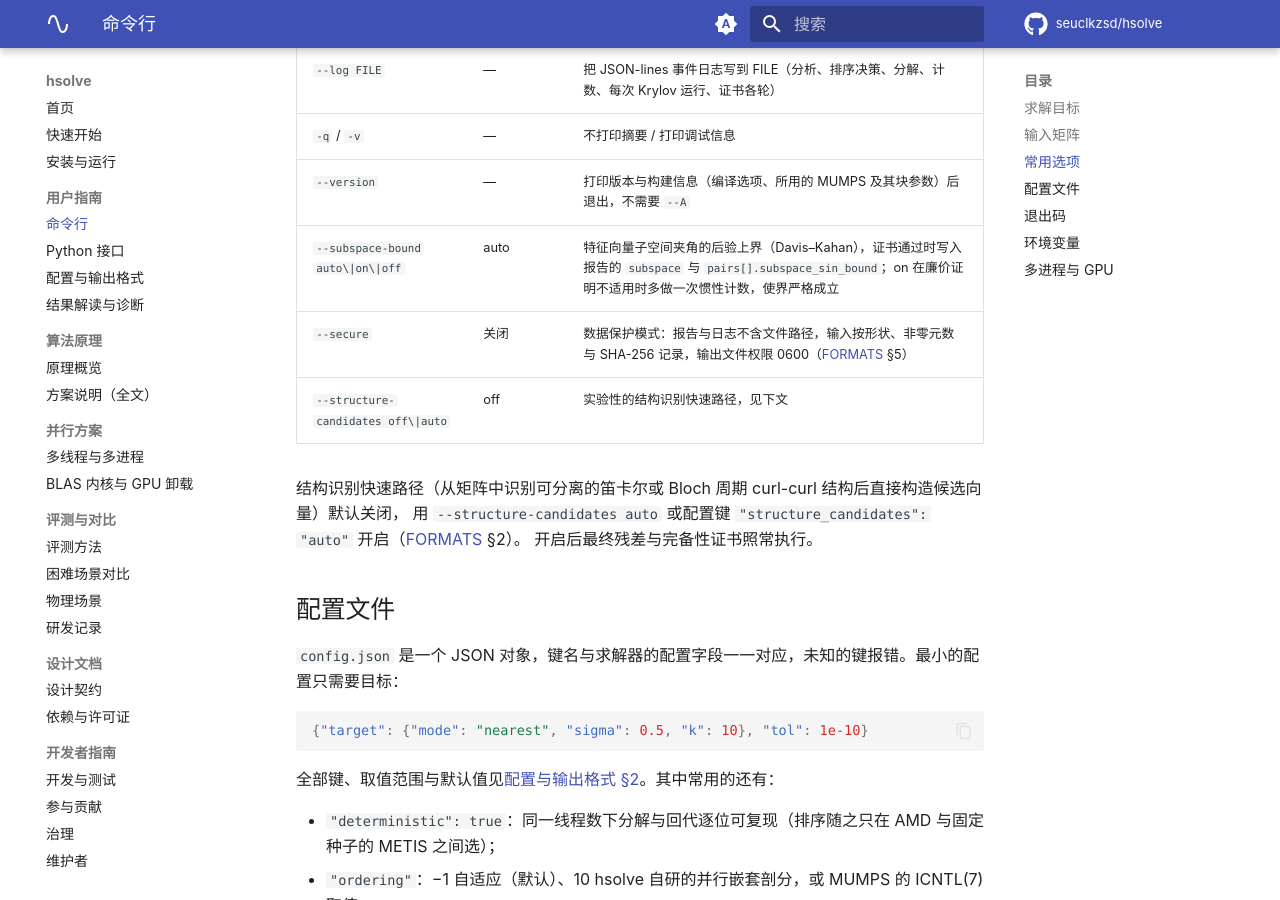
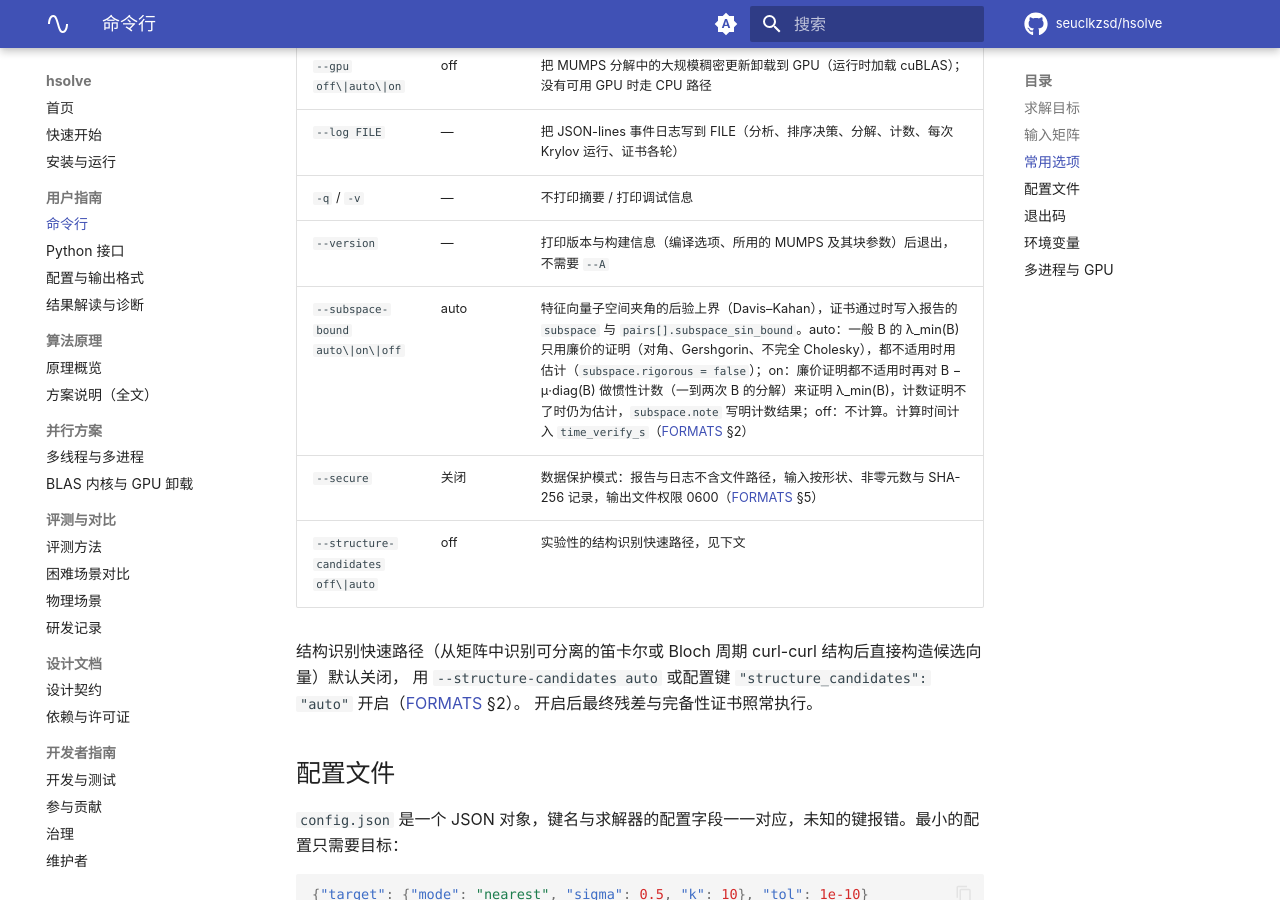
Before and after one commit to seuclkzsd/hsolve, an MkDocs documentation site: the page built from docs/guide/cli.md, in a window 1280 px wide and 900 px high, scrolled down 1980 px. Built offline with MkDocs 1.6.1 and Material for MkDocs 9.7.7, drawn with Linux system fonts in a browser that asks for light colours; comment, search, counter and statistics services are not loaded.

Commit message:
docs: cli --subspace-bound describes auto and on as FORMATS §2 does - on counts the inertia of B - mu*diag(B) (one or two factorizations of B) to prove lambda_min(B), and stays an estimate when the counts cannot prove it

```diff
--- a/docs/guide/cli.md
+++ b/docs/guide/cli.md
@@ -56,7 +56,7 @@
 | `--log FILE` | — | 把 JSON-lines 事件日志写到 FILE（分析、排序决策、分解、计数、每次 Krylov 运行、证书各轮） |
 | `-q` / `-v` | — | 不打印摘要 / 打印调试信息 |
 | `--version` | — | 打印版本与构建信息（编译选项、所用的 MUMPS 及其块参数）后退出，不需要 `--A` |
-| `--subspace-bound auto\|on\|off` | auto | 特征向量子空间夹角的后验上界（Davis–Kahan），证书通过时写入报告的 `subspace` 与 `pairs[].subspace_sin_bound`；on 在廉价证明不适用时多做一次惯性计数，使界严格成立 |
+| `--subspace-bound auto\|on\|off` | auto | 特征向量子空间夹角的后验上界（Davis–Kahan），证书通过时写入报告的 `subspace` 与 `pairs[].subspace_sin_bound`。auto：一般 B 的 λ_min(B) 只用廉价的证明（对角、Gershgorin、不完全 Cholesky），都不适用时用估计（`subspace.rigorous = false`）；on：廉价证明都不适用时再对 B − μ·diag(B) 做惯性计数（一到两次 B 的分解）来证明 λ_min(B)，计数证明不了时仍为估计，`subspace.note` 写明计数结果；off：不计算。计算时间计入 `time_verify_s`（[FORMATS](../FORMATS.md) §2） |
 | `--secure` | 关闭 | 数据保护模式：报告与日志不含文件路径，输入按形状、非零元数与 SHA-256 记录，输出文件权限 0600（[FORMATS](../FORMATS.md) §5） |
 | `--structure-candidates off\|auto` | off | 实验性的结构识别快速路径，见下文 |
 
```
